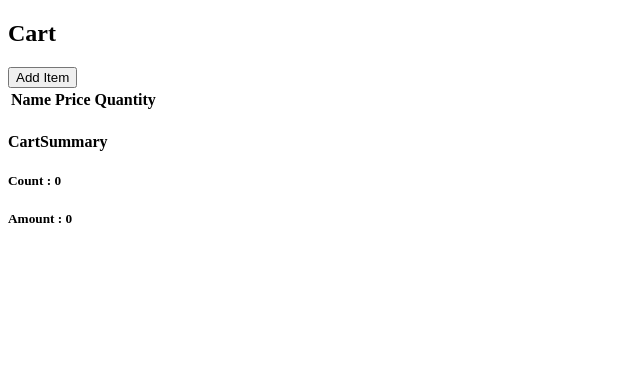
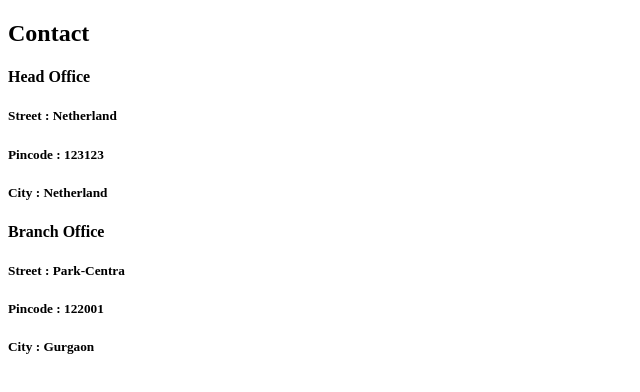
Before and after one commit to chandaku/react-workshop, a React app: page / in a window 1280 px wide. Shown: the top 392 px of the page, without its empty margins (0-640 px from the left). Built offline with nearby package versions, Linux system fonts and the light colour scheme.

Commit message:
office contact details

```diff
--- a/src/app/App.js
+++ b/src/app/App.js
@@ -1,12 +1,12 @@
 import React from "react";
-import Cart from './cart/containers/Cart'
+import Contact from "./common/Contact"
 
 export class App extends React.Component {
 
     render() {
         return (
             <div>
-            <Cart/>
+            <Contact/>
             </div>
             )
     }
--- /dev/null
+++ b/src/app/common/Address.js
@@ -0,0 +1,33 @@
+
+import React, {Component} from "react";
+import PropTypes from "prop-types";
+
+export default class Address extends Component {
+    constructor(props) {
+        super(props);
+    }
+
+    componentDidMount() {
+
+    }
+
+    render() {
+        return (
+            <div>
+            <h4>{this.props.addressOf}</h4>
+            <h5>Street : {this.props.street}</h5>
+            <h5>Pincode : {this.props.pincode}</h5>
+            <h5>City : {this.props.cityname}</h5>
+            </div>
+        )
+    }
+}
+
+
+Address.defaultProps = {
+
+}
+
+Address.propTypes = {
+
+}
--- /dev/null
+++ b/src/app/common/Contact.js
@@ -0,0 +1,33 @@
+
+import React, {Component} from "react";
+import PropTypes from "prop-types";
+import Address from "./Address";
+
+export default class Contact extends Component {
+    constructor(props) {
+        super(props);
+    }
+
+    componentDidMount() {
+
+    }
+
+    render() {
+        return (
+            <div>
+            <h2>Contact</h2>
+            <Address addressOf="Head Office" street="Netherland" pincode="123123" cityname="Netherland" />
+            <Address addressOf="Branch Office" street="Park-Centra" pincode="122001" cityname="Gurgaon" />
+            </div>
+        )
+    }
+}
+
+
+Contact.defaultProps = {
+
+}
+
+Contact.propTypes = {
+
+}
```
Also changed, not shown: src/app/common/About.js (added, +30 -0 lines), src/app/common/Home.js (added, +30 -0 lines).
